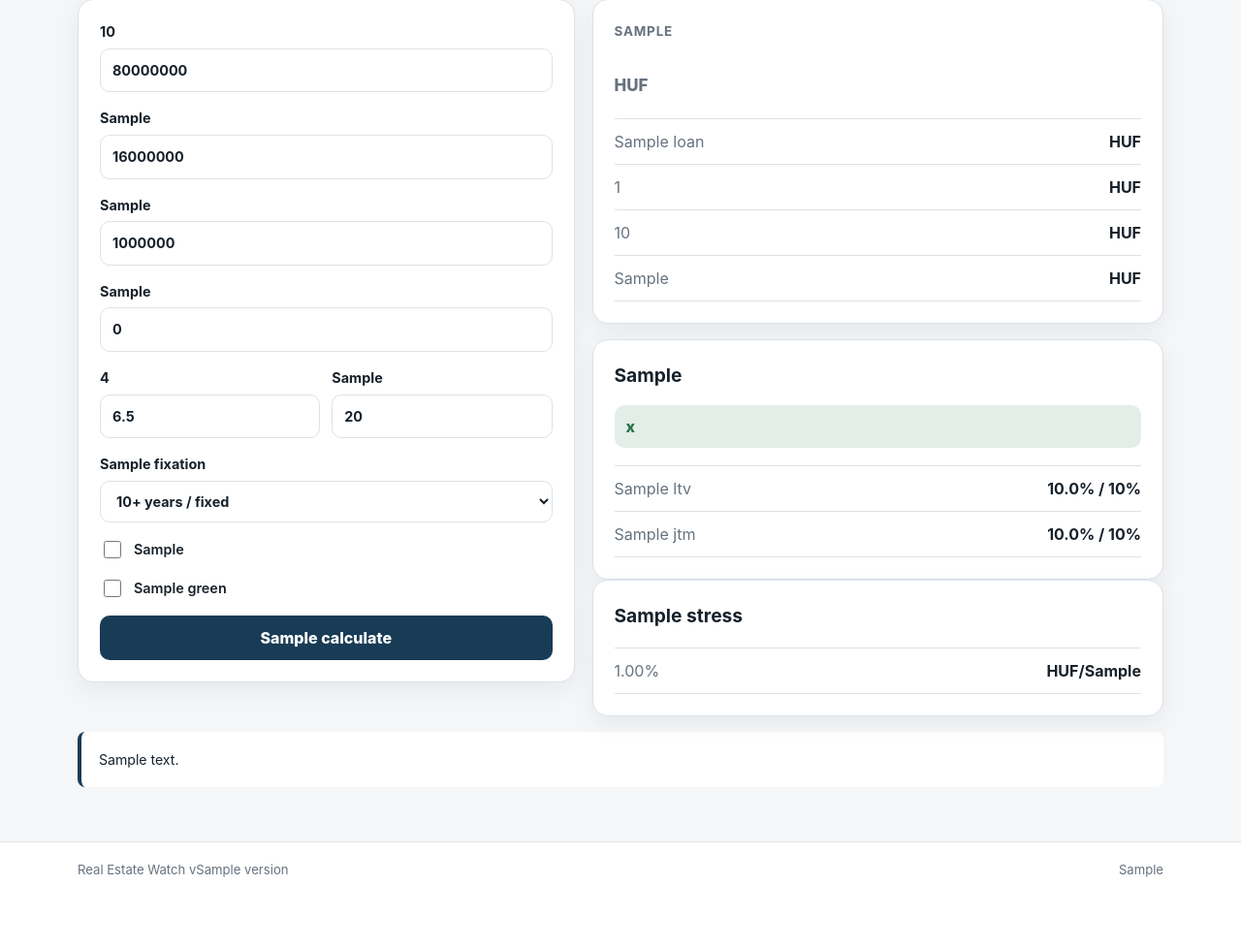
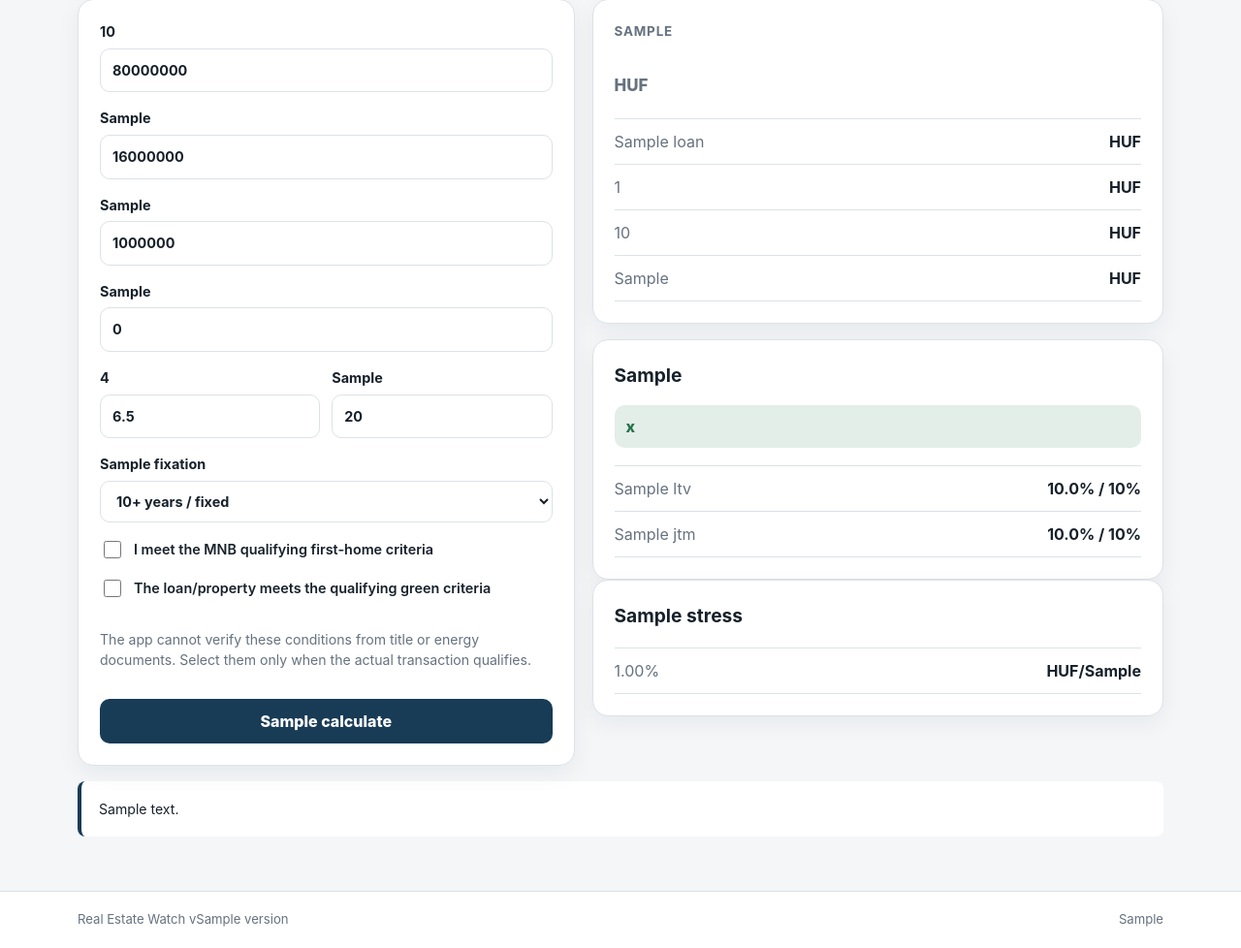
Before and after one commit to ArrowSK/real-estate-watch, a FastAPI app: template app/templates/mortgage.html in a window 1280 px wide. Shown: the part 324-1302 px from the top of the page at 97% size. Before the commit the page ends 1229 px from the top, so only its background shows below. Run offline with FastAPI, Linux system fonts and the light colour scheme; the template is opened without the code that fills it: most values are stand-ins (such as "Sample title", 1, 10 or a date in 2020).

Commit message:
Clarify qualifying MNB mortgage checkboxes in both languages

```diff
--- a/app/templates/mortgage.html
+++ b/app/templates/mortgage.html
@@ -32,13 +32,20 @@
     <label>{{ t.fixation }}
       <select name="fixation_years">
         {% set f = values.fixation_years|default(10) %}
-        <option value="1" {% if f == 1 %}selected{% endif %}>&lt; 5 years</option>
-        <option value="5" {% if f == 5 %}selected{% endif %}>5–9 years</option>
-        <option value="10" {% if f == 10 %}selected{% endif %}>10+ years / fixed</option>
+        <option value="1" {% if f == 1 %}selected{% endif %}>{{ '5 évnél rövidebb' if lang == 'hu' else '< 5 years' }}</option>
+        <option value="5" {% if f == 5 %}selected{% endif %}>{{ '5–9 év' if lang == 'hu' else '5–9 years' }}</option>
+        <option value="10" {% if f == 10 %}selected{% endif %}>{{ '10+ év / végig fix' if lang == 'hu' else '10+ years / fixed' }}</option>
       </select>
     </label>
-    <label class="check-row"><input type="checkbox" name="first_home" value="true" {% if values.first_home|default(false) %}checked{% endif %}><span>{{ t.first_home }}</span></label>
-    <label class="check-row"><input type="checkbox" name="green" value="true" {% if values.green|default(false) %}checked{% endif %}><span>{{ t.green }}</span></label>
+    <label class="check-row">
+      <input type="checkbox" name="first_home" value="true" {% if values.first_home|default(false) %}checked{% endif %}>
+      <span>{{ 'Megfelelek az MNB elsőlakás-vásárlói feltételeinek' if lang == 'hu' else 'I meet the MNB qualifying first-home criteria' }}</span>
+    </label>
+    <label class="check-row">
+      <input type="checkbox" name="green" value="true" {% if values.green|default(false) %}checked{% endif %}>
+      <span>{{ 'Megfelel a minősülő zöld lakáscél feltételeinek' if lang == 'hu' else 'The loan/property meets the qualifying green criteria' }}</span>
+    </label>
+    <p class="small muted">{{ 'Ezeket a feltételeket az alkalmazás nem tudja okiratokból ellenőrizni; csak akkor jelölje be, ha a konkrét ügylet valóban megfelel.' if lang == 'hu' else 'The app cannot verify these conditions from title or energy documents. Select them only when the actual transaction qualifies.' }}</p>
     <button type="submit">{{ t.calculate }}</button>
   </form>
 
```
